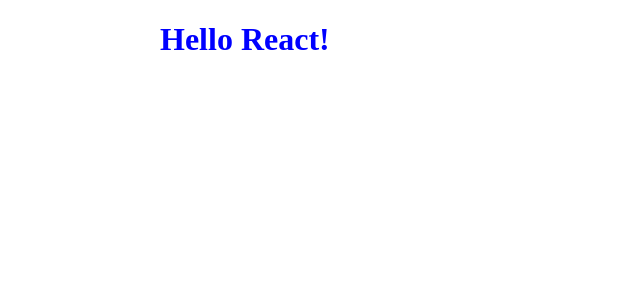
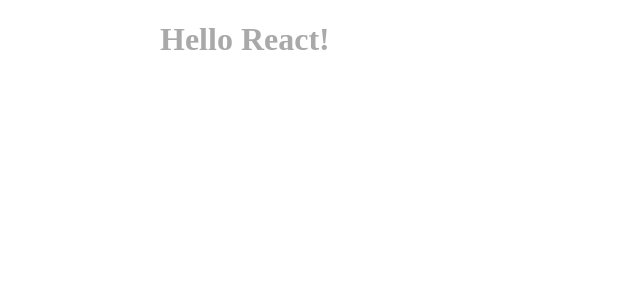
Before and after one commit to jasonsjones/react-flux-starter, a React app: page / in a window 1280 px wide. Shown: the top 300 px of the page, without its empty margins (0-640 px from the left). Built offline with nearby package versions, Linux system fonts and the light colour scheme.

Commit message:
Change text color

```diff
--- a/src/styles.css
+++ b/src/styles.css
@@ -3,5 +3,5 @@
     width: 960px;
 }
 h1 {
-    color: blue;
+    color: darkgray;
 }
```
